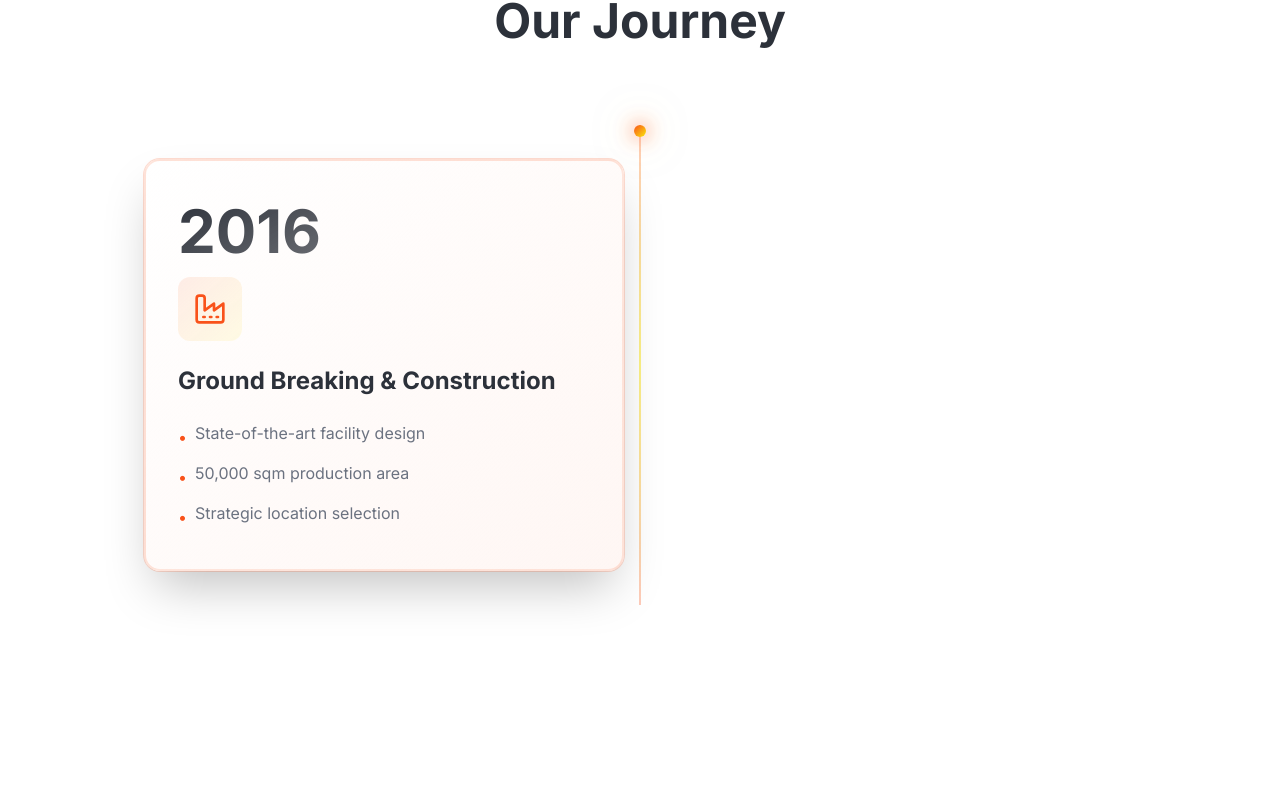
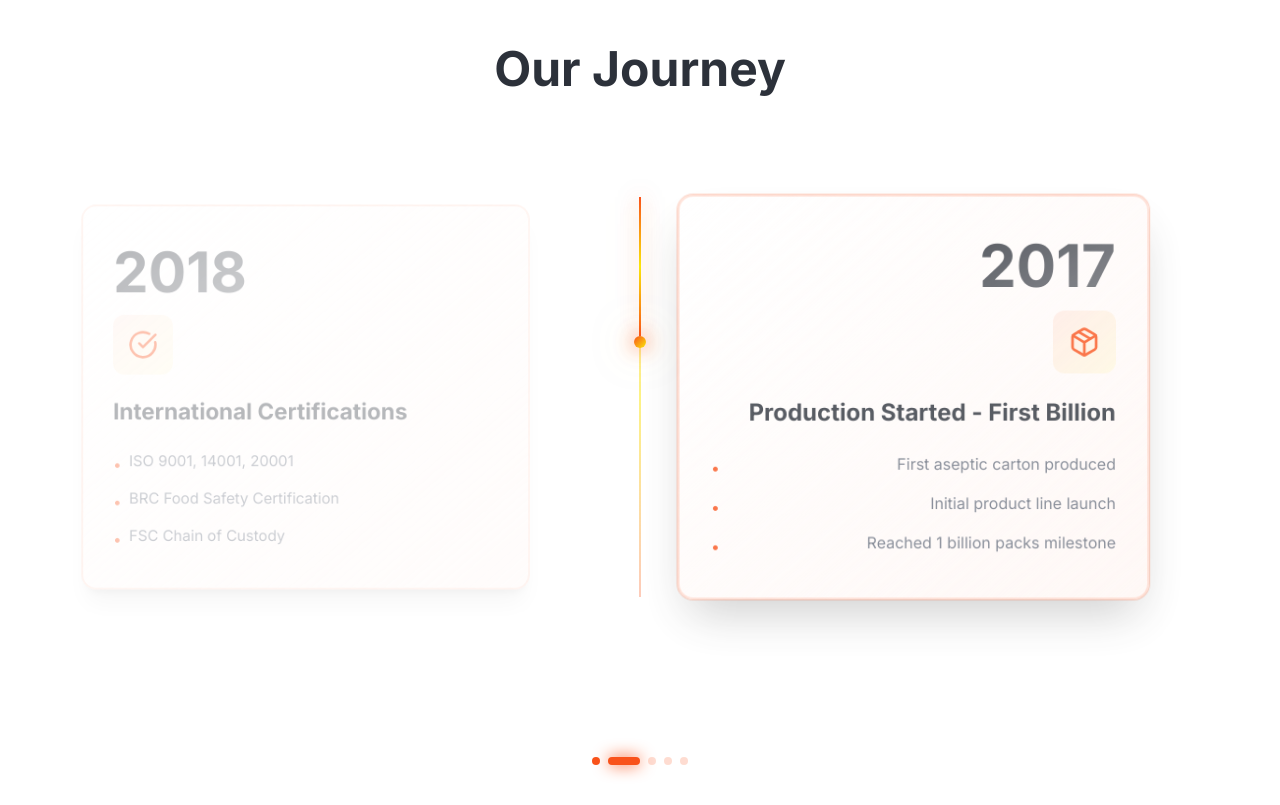
Before and after one commit to daylightw3/ipack-future-spark-93654-47174-17610, a React (Vite) app: page / in a window 1280 px wide. Shown: the part 2635-3440 px from the top of the page. Built offline with nearby package versions, Linux system fonts and the light colour scheme; the HTML template or start-up script is replaced by a standard one.

Commit message:
Refactor: Implement full-section scroll lock

```diff
--- a/src/components/About.tsx
+++ b/src/components/About.tsx
@@ -31,9 +31,6 @@ const About = () => {
   const [isVisible, setIsVisible] = useState(false);
   const [sectionProgress, setSectionProgress] = useState(0);
   const [prefersReducedMotion, setPrefersReducedMotion] = useState(false);
-  const [isScrollLocked, setIsScrollLocked] = useState(false);
-  const [scrollLockProgress, setScrollLockProgress] = useState(0);
-  const [hasCompletedTimeline, setHasCompletedTimeline] = useState(false);
   const sectionRef = useRef<HTMLDivElement>(null);
   const timelineRef = useRef<HTMLDivElement>(null);
 
@@ -61,124 +58,27 @@ const About = () => {
     return () => observer.disconnect();
   }, []);
 
-  // Timeline visibility and scroll lock detection
+  // Professional scroll lock with progress tracking
   useEffect(() => {
-    const observer = new IntersectionObserver(([entry]) => {
-      if (entry.isIntersecting && !hasCompletedTimeline) {
-        setIsScrollLocked(true);
-      } else if (!entry.isIntersecting) {
-        setIsScrollLocked(false);
-      }
-    }, {
-      threshold: 0.5
-    });
-    if (timelineRef.current) {
-      observer.observe(timelineRef.current);
-    }
-    return () => observer.disconnect();
-  }, [hasCompletedTimeline]);
-
-  // Scroll lock mechanism
-  useEffect(() => {
-    if (!isScrollLocked || hasCompletedTimeline) return;
-    const handleWheel = (e: WheelEvent) => {
-      e.preventDefault();
-      e.stopPropagation();
-      setScrollLockProgress(prev => {
-        const delta = e.deltaY > 0 ? 0.018 : -0.018;
-        const newProgress = Math.max(0, Math.min(1, prev + delta));
-
-        // Release lock when reaching either end
-        if (newProgress >= 0.99 && delta > 0 && prev < 0.99) {
-          setHasCompletedTimeline(true);
-          setIsScrollLocked(false);
-        } else if (newProgress <= 0.01 && delta < 0 && prev > 0.01) {
-          setIsScrollLocked(false);
-        }
-        return newProgress;
-      });
-    };
-    const handleKeyDown = (e: KeyboardEvent) => {
-      if (e.key === 'ArrowDown' || e.key === 'ArrowRight') {
-        e.preventDefault();
-        setScrollLockProgress(prev => {
-          const newProgress = Math.min(1, prev + 0.05);
-          if (newProgress >= 0.99 && prev < 0.99) {
-            setHasCompletedTimeline(true);
-            setIsScrollLocked(false);
-          }
-          return newProgress;
-        });
-      } else if (e.key === 'ArrowUp' || e.key === 'ArrowLeft') {
-        e.preventDefault();
-        setScrollLockProgress(prev => {
-          const newProgress = Math.max(0, prev - 0.05);
-          if (newProgress <= 0.01 && prev > 0.01) {
-            setIsScrollLocked(false);
-          }
-          return newProgress;
-        });
-      }
-    };
-    let touchStartY = 0;
-    const handleTouchStart = (e: TouchEvent) => {
-      touchStartY = e.touches[0].clientY;
-    };
-    const handleTouchMove = (e: TouchEvent) => {
-      if (!timelineRef.current) return;
-      const rect = timelineRef.current.getBoundingClientRect();
-      const isInTimeline = rect.top <= window.innerHeight * 0.5 && rect.bottom >= window.innerHeight * 0.5;
-      if (isInTimeline) {
-        e.preventDefault();
-        const touchY = e.touches[0].clientY;
-        const delta = (touchStartY - touchY) * 0.002;
-        setScrollLockProgress(prev => {
-          const newProgress = Math.max(0, Math.min(1, prev + delta));
-          if (newProgress >= 0.99 && prev < 0.99) {
-            setHasCompletedTimeline(true);
-            setIsScrollLocked(false);
-          }
-          return newProgress;
-        });
-        touchStartY = touchY;
-      }
-    };
-    window.addEventListener('wheel', handleWheel, {
-      passive: false
-    });
-    window.addEventListener('keydown', handleKeyDown);
-    window.addEventListener('touchstart', handleTouchStart, {
-      passive: true
-    });
-    window.addEventListener('touchmove', handleTouchMove, {
-      passive: false
-    });
-    return () => {
-      window.removeEventListener('wheel', handleWheel);
-      window.removeEventListener('keydown', handleKeyDown);
-      window.removeEventListener('touchstart', handleTouchStart);
-      window.removeEventListener('touchmove', handleTouchMove);
-    };
-  }, [isScrollLocked, hasCompletedTimeline]);
-
-  // Use scrollLockProgress when locked, otherwise use regular scroll
-  useEffect(() => {
-    if (isScrollLocked) {
-      setSectionProgress(scrollLockProgress);
-    } else if (!hasCompletedTimeline) {
-      // Regular scroll-based progression
     const handleScroll = () => {
       if (!timelineRef.current) return;
+
       const rect = timelineRef.current.getBoundingClientRect();
       const windowHeight = window.innerHeight;
-        const elementTop = rect.top;
-        const elementHeight = rect.height;
-        const startScroll = elementTop - windowHeight * 0.8;
-        const endScroll = elementTop + elementHeight - windowHeight * 0.3;
-        const scrollRange = endScroll - startScroll;
-        const progress = Math.max(0, Math.min(1, -startScroll / scrollRange));
+
+      // Calculate progress based on section position
+      // Progress = 0 when section top is at viewport bottom
+      // Progress = 1 when section bottom is at viewport top
+      const sectionTop = rect.top;
+      const sectionHeight = rect.height;
+
+      // When section top reaches top of viewport, start progress
+      // When section bottom reaches top of viewport, end progress
+      const progress = Math.max(0, Math.min(1, -sectionTop / (sectionHeight - windowHeight)));
+
       setSectionProgress(progress);
     };
+
     let ticking = false;
     const throttledScroll = () => {
       if (!ticking) {
@@ -189,13 +89,12 @@ const About = () => {
         ticking = true;
       }
     };
-      window.addEventListener('scroll', throttledScroll, {
-        passive: true
-      });
-      handleScroll();
+
+    window.addEventListener('scroll', throttledScroll, { passive: true });
+    handleScroll(); // Initial calculation
+
     return () => window.removeEventListener('scroll', throttledScroll);
-    }
-  }, [isScrollLocked, scrollLockProgress, hasCompletedTimeline]);
+  }, []);
   const stats = [{
     icon: Package,
     value: 10,
@@ -242,13 +141,12 @@ const About = () => {
     details: ["Advanced Industry 4.0 implementation", "ECG 7-color printing technology", "AGV automation integration"]
   }];
 
-  // Dynamic section height based on number of cards
-  const timelineHeight = Math.min(40 + timeline.length * 40, 140);
-
   // Calculate active card index
   const numCards = timeline.length;
   const activeCardIndex = Math.floor(sectionProgress * numCards);
-  return <section id="about" ref={sectionRef} className="py-20 bg-background">
+
+  return (
+    <section id="about" ref={sectionRef} className="py-20 bg-background">
       <div className="container mx-auto px-4 lg:px-8">
         {/* Header */}
         <div className="text-center mb-16 animate-fade-in">
@@ -302,139 +200,147 @@ const About = () => {
             }}>
                   {stat.label}
                 </div>
-              </div>;
+              </div>
         })}
         </div>
 
-        {/* Timeline Section */}
-        <div className="mt-20" ref={timelineRef} style={{
-        minHeight: `${timelineHeight}vh`
+        {/* Timeline Section - Full Section Scroll Lock */}
+        <div className="mt-20 relative" ref={timelineRef} style={{
+          height: `${(timeline.length + 1) * 100}vh`
         }}>
-          <h3 className="text-4xl md:text-5xl font-bold text-center mb-20 text-foreground animate-fade-in">
+          {/* Sticky Container - Locks in Viewport */}
+          <div className="sticky top-0 h-screen flex flex-col items-center justify-center overflow-hidden">
+            {/* Header */}
+            <div className="absolute top-12 left-0 right-0 text-center z-50">
+              <h3 className="text-4xl md:text-5xl font-bold text-foreground animate-fade-in">
                 Our Journey
               </h3>
+            </div>
 
-          {/* Sticky Container for Stacked Cards */}
-          <div className="relative max-w-5xl mx-auto">
+            {/* Progress Indicator */}
+            <div className="absolute bottom-8 left-1/2 transform -translate-x-1/2 flex items-center gap-2 z-50">
+              {timeline.map((_, idx) => (
+                <div
+                  key={idx}
+                  className="transition-all duration-300"
+                  style={{
+                    width: activeCardIndex === idx ? '32px' : '8px',
+                    height: '8px',
+                    borderRadius: '4px',
+                    backgroundColor: activeCardIndex >= idx
+                      ? 'hsl(var(--primary))'
+                      : 'hsl(var(--primary) / 0.2)',
+                    boxShadow: activeCardIndex === idx
+                      ? '0 0 16px hsl(var(--primary))'
+                      : 'none'
+                  }}
+                />
+              ))}
+            </div>
+
             {/* Center Line */}
-            <div className="absolute left-1/2 transform -translate-x-1/2 top-0 hidden md:block" style={{
+            <div className="absolute left-1/2 transform -translate-x-1/2 top-1/2 -translate-y-1/2 hidden md:block" style={{
               width: '2px',
-            height: '60vh',
+              height: '50vh',
               background: 'linear-gradient(180deg, hsl(var(--primary) / 0.3), hsl(var(--accent) / 0.5), hsl(var(--primary) / 0.3))'
             }}>
               {/* Animated Growing Line */}
               <div className="absolute top-0 left-0 right-0" style={{
-              height: `${sectionProgress * 100}%`,
+                height: `${(sectionProgress * numCards % 1) * 100}%`,
                 background: 'linear-gradient(180deg, hsl(var(--primary)), hsl(var(--accent)), hsl(var(--primary)))',
                 boxShadow: '0 0 20px hsl(var(--primary) / 0.5), 0 0 40px hsl(var(--accent) / 0.3)',
-              transition: 'height 0.15s linear'
+                transition: 'height 0.1s linear'
               }} />
 
-              {/* Glowing Dot at Line Tip */}
+              {/* Glowing Dot */}
               <div className="absolute left-1/2 transform -translate-x-1/2" style={{
-              top: `${sectionProgress * 100}%`,
+                top: `${(sectionProgress * numCards % 1) * 100}%`,
                 width: '12px',
                 height: '12px',
                 borderRadius: '50%',
                 background: 'linear-gradient(135deg, hsl(var(--primary)), hsl(var(--accent)))',
                 boxShadow: '0 0 20px hsl(var(--primary)), 0 0 40px hsl(var(--accent) / 0.5)',
-              transition: 'top 0.15s linear'
+                transition: 'top 0.1s linear'
               }} />
             </div>
 
-            {/* Sticky Stage for Cards */}
-            <div className="sticky top-[15vh] h-[60vh] flex items-center justify-center">
+            {/* Cards Container */}
+            <div className="relative w-full max-w-5xl h-full flex items-center justify-center px-4">
               {timeline.map((item, index) => {
                 const Icon = item.icon;
                 const isLeft = index % 2 === 0;
 
                 // Calculate active index and transition progress
-              const numCards = timeline.length;
                 const rawProgress = sectionProgress * numCards;
                 const activeIndex = Math.floor(rawProgress);
                 const localProgress = rawProgress % 1;
 
-              // Depth from active card (for stacking effect)
-              const depth = activeIndex - index;
+                // Professional card state logic
+                let opacity = 0;
+                let translateX = 0;
+                let translateY = 0;
+                let scale = 1;
+                let zIndex = 50;
+                let pointerEvents: 'auto' | 'none' = 'none';
+                let visibility: 'visible' | 'hidden' = 'hidden';
 
-              // Card visibility and animation logic
-              let opacity = 0;
-              let translateX = isLeft ? -120 : 120;
-              let translateY = 0;
-              let scale = 0.96;
-              let zIndex = 100 + index;
-              let pointerEvents = 'auto' as 'auto' | 'none';
-              let ariaHidden = true;
-              let visibility = 'visible' as 'visible' | 'hidden';
+                // Card classes
+                let cardClasses = "group relative p-6 md:px-8 md:py-10 rounded-2xl border-2";
 
-              // Enhanced styling classes
-              let cardClasses = "group relative p-6 md:px-8 md:py-10 rounded-2xl border-2 transition-all duration-500";
-
-              if (index < activeIndex - 1) {
-                // Cards far in the past - hidden
+                if (index < activeIndex) {
+                  // Past cards - completely hidden
                   opacity = 0;
                   visibility = 'hidden';
-                pointerEvents = 'none';
-                translateX = 0;
-                translateY = 50;
+                  translateX = isLeft ? -100 : 100;
                   scale = 0.9;
-                cardClasses += " bg-gradient-to-br from-background to-primary/5 border-primary/10 shadow-lg";
-              } else if (index === activeIndex - 1) {
-                // Previous card - visible with reduced opacity for smooth backward transition
-                opacity = 0.3;
-                translateX = 0;
-                translateY = 10;
-                scale = 0.98;
-                pointerEvents = 'none';
-                ariaHidden = true;
+                  cardClasses += " bg-gradient-to-br from-background to-primary/5 border-primary/10";
+                } else if (index === activeIndex) {
+                  // Active card - fully visible and interactive
+                  // When scrolling forward (localProgress > 0), start exit animation
+                  const exitProgress = localProgress;
+                  opacity = 1 - exitProgress * 0.6;
+                  translateX = (isLeft ? -50 : 50) * exitProgress;
+                  scale = 1 - exitProgress * 0.05;
+                  zIndex = 100;
+                  pointerEvents = 'auto';
                   visibility = 'visible';
-                cardClasses += " bg-gradient-to-br from-background to-primary/5 border-primary/10 shadow-lg";
-              } else if (index === activeIndex) {
-                // Current active card - animating out when scrolling forward, in when scrolling backward
-                // When localProgress increases (scrolling forward), card stays at center
-                // When localProgress decreases (scrolling backward), card becomes fully visible
-                opacity = 1;
-                translateX = 0;
-                translateY = 0;
-                scale = 1;
-                pointerEvents = 'auto';
-                ariaHidden = false;
+                  cardClasses += " bg-gradient-to-br from-background to-primary/5 border-primary/20 shadow-2xl ring-1 ring-primary/30";
+                } else if (index === activeIndex + 1) {
+                  // Next card - entering from side
+                  const entryProgress = localProgress;
+                  opacity = entryProgress;
+                  translateX = (isLeft ? -120 : 120) * (1 - entryProgress);
+                  scale = 0.9 + 0.1 * entryProgress;
+                  zIndex = 90;
                   visibility = 'visible';
-                zIndex = 100 + activeIndex + 10; // Higher z-index for active card
-                cardClasses += " bg-gradient-to-br from-background to-primary/5 border-primary/15 shadow-2xl ring-1 ring-primary/20";
-              } else if (index === activeIndex + 1) {
-                // Next card - smoothly animating in from the side
-                // localProgress 0 -> 1: card moves from side to center
-                opacity = localProgress;
-                translateX = (isLeft ? -120 : 120) * (1 - localProgress);
-                translateY = 0;
-                scale = 0.96 + 0.04 * localProgress;
-                pointerEvents = 'none';
-                ariaHidden = true;
-                visibility = 'visible';
-                zIndex = 100 + activeIndex + 5; // Medium z-index
                   cardClasses += " bg-gradient-to-br from-background to-primary/5 border-primary/15 shadow-xl";
                 } else {
-                // Future cards - completely hidden
+                  // Future cards - hidden off-screen
                   opacity = 0;
                   visibility = 'hidden';
-                pointerEvents = 'none';
                   translateX = isLeft ? -120 : 120;
-                translateY = 0;
-                scale = 0.96;
-                cardClasses += " bg-gradient-to-br from-background to-primary/5 border-primary/10 shadow-lg";
+                  scale = 0.9;
+                  cardClasses += " bg-gradient-to-br from-background to-primary/5 border-primary/10";
                 }
-              const transitionDuration = prefersReducedMotion ? '0s' : '0.5s';
-              return <div key={index} className="absolute w-full md:w-1/2 px-4" style={{
+
+                const transitionDuration = prefersReducedMotion ? '0s' : '0.4s';
+                const easing = 'cubic-bezier(0.4, 0, 0.2, 1)';
+
+                return (
+                  <div
+                    key={index}
+                    className="absolute w-full md:w-1/2 px-4"
+                    style={{
                       opacity,
                       transform: `translateX(${translateX}px) translateY(${translateY}px) scale(${scale})`,
-                transition: `opacity ${transitionDuration} cubic-bezier(0.4, 0, 0.2, 1), transform ${transitionDuration} cubic-bezier(0.4, 0, 0.2, 1)`,
+                      transition: `opacity ${transitionDuration} ${easing}, transform ${transitionDuration} ${easing}`,
                       zIndex,
                       [isLeft ? 'left' : 'right']: 0,
                       pointerEvents,
                       visibility,
                       willChange: 'transform, opacity'
-              }} aria-hidden={ariaHidden}>
+                    }}
+                  >
                     <div className={cardClasses}>
                       {/* Year */}
                       <div className={`${isLeft ? '' : 'md:text-right'} mb-4`}>
@@ -463,12 +369,14 @@ const About = () => {
                           </li>)}
                       </ul>
                     </div>
-                  </div>;
+                  </div>
+                );
               })}
             </div>
           </div>
         </div>
       </div>
-    </section>;
+    </section>
+  );
 };
 export default About;
```
Lines whose indentation alone changed are shown as unchanged.
